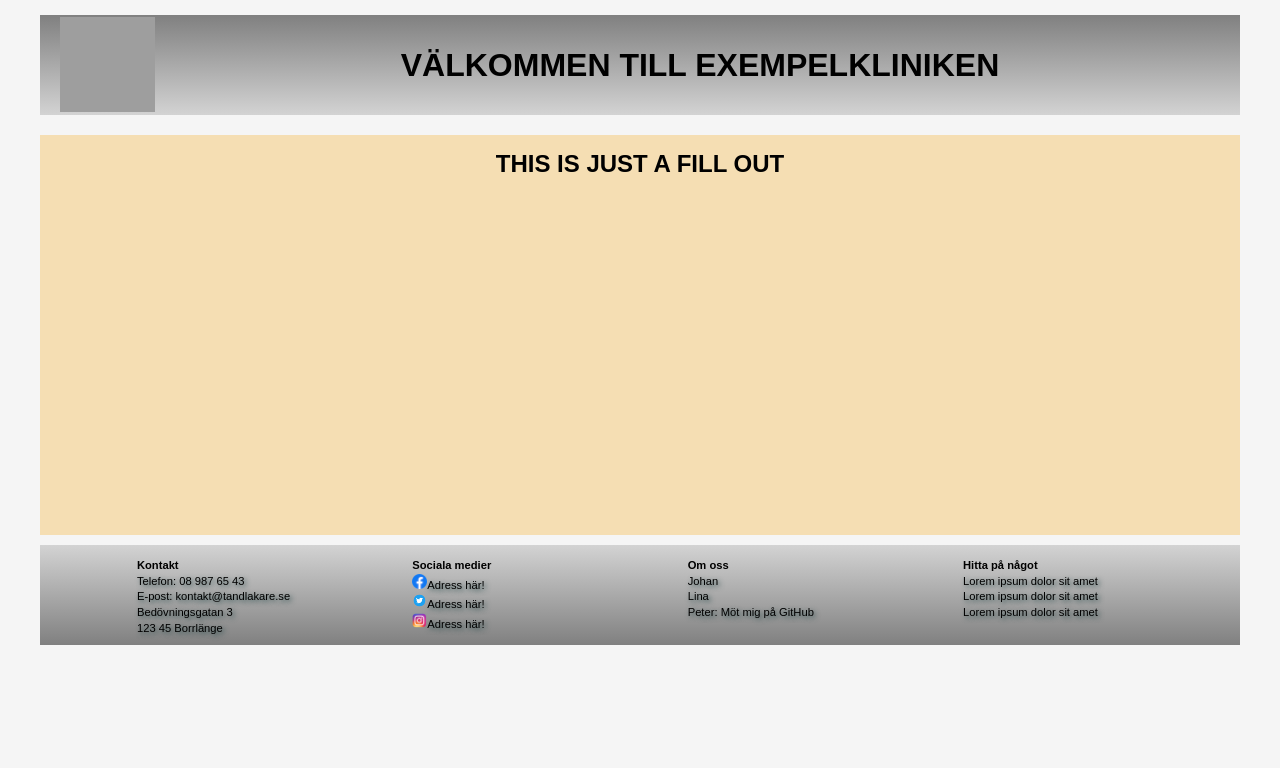
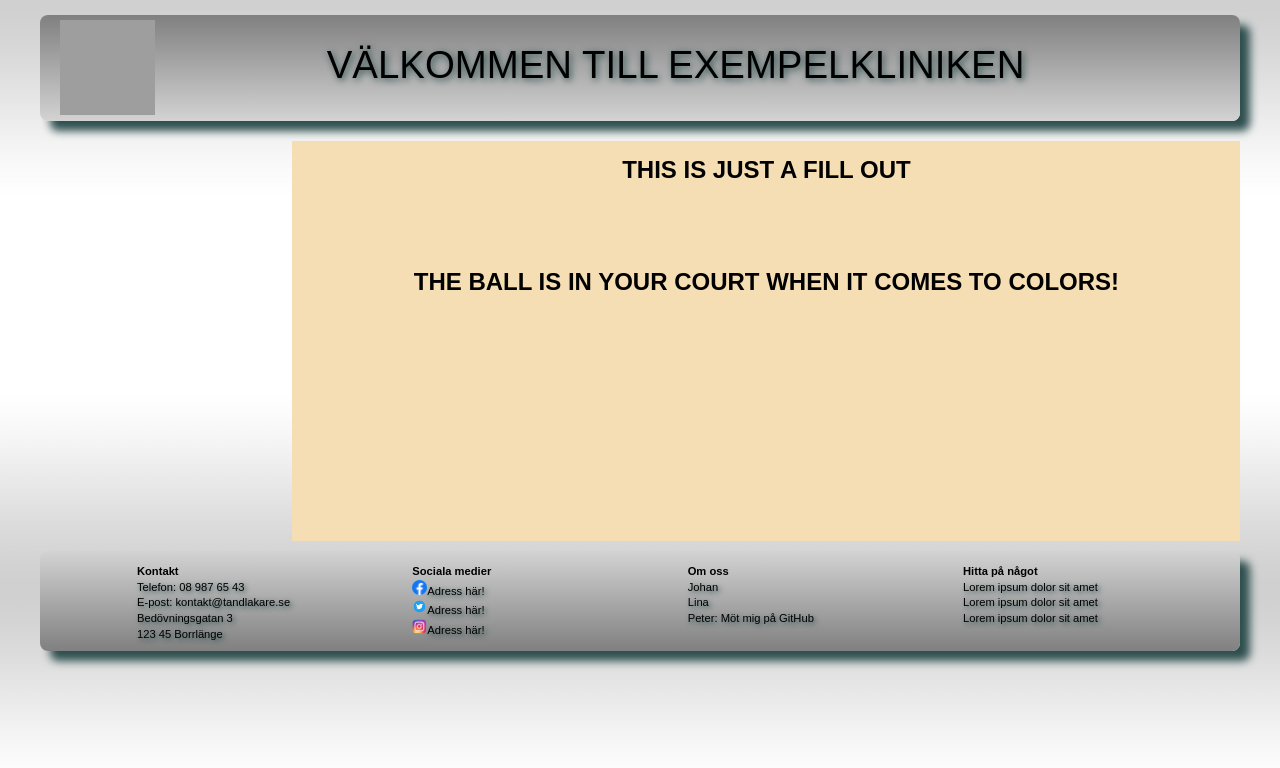
Before and after one commit to PeterMikkola/First-Lab, a PHP site: page / in a window 1280 px wide. Shown: the top 768 px of the page. Run offline with PHP 8.4, Linux system fonts and the light colour scheme; grey boxes are pictures that could not be loaded.

Commit message:
First-Lab

```diff
--- /dev/null
+++ b/Lab 1/headanimation.css
@@ -0,0 +1,46 @@
+.animation-box {
+  width: 70%;
+  height: 300px;
+  /*background-color: blue; Uncheck to see borders of class*/
+  margin-top: 70px;
+  overflow: hidden;
+  position: relative;
+}
+
+.animation-container {
+  width: 1000rem;
+  height: 30rem;
+}
+
+@keyframes topFadeOut {
+  0% {
+    position: absolute;
+    top: 10rem;
+    opacity: 0;
+  }
+
+  75% {
+    position: absolute;
+    top: 25%;
+    opacity: 2;
+  }
+
+  100% {
+    opacity: 0;
+  }
+}
+
+.first-text {
+    font-size: 2.4rem;
+    position: absolute;
+    text-transform: uppercase;
+       text-align: center;
+       text-shadow: 2px 2px 7px darkslategray;
+       left: 2.5rem;
+       font-weight: 500;
+    top: 30%;
+    opacity: 100;
+    animation-name: topFadeOut;
+    animation-duration: 5s;
+    color: black;
+}
--- a/Lab 1/headstyle.css
+++ b/Lab 1/headstyle.css
@@ -2,15 +2,19 @@
   width: 100%;
 }
 
-body{
-    background-color: whitesmoke;
+body {
+  background-image: url(images/bg.png);
   font-family: Arial, Helvetica, sans-serif;
+  font-size: 100%;
 }
 main {
-    width: 95%;
+  width: 75%;
   height: 400px;
-    margin: 10px auto;
-    background-color:wheat;
+  margin-top: 10px;
+  margin-left: auto;
+  margin-right: 2.5%;
+
+  background-color: wheat;
 }
 
 /*.flex-container5 {
@@ -22,8 +26,7 @@
 }*/
 
 header {
-    background: linear-gradient(to bottom, grey 0%,
-    lightgrey 100%);
+  background: linear-gradient(to bottom, grey 0%, lightgrey 100%);
   display: flex;
   justify-content: space-between;
   align-items: center;
@@ -31,37 +34,35 @@
   color: black;
   padding: 5px 10px 5px;
   margin: 15px auto 0px;
-            height: 100px;
+  height: 106px;
 
-      /* Optional
+  /* Properties below is optional*/
   box-shadow: 10px 10px 8px darkslategrey;
-      border-radius: 8px; */
-
+  border-radius: 8px;
 }
 
 h1 {
   text-transform: uppercase;
   text-align: center;
+  text-shadow: 2px 2px 5px darkslategray;
 }
-
 
 h2 {
   text-transform: uppercase;
-    text-align:center;
+  text-align: center;
   padding: 15px;
 }
 
-
-.flex-item5{
+.flex-item5 {
   width: 100px;
   height: 100px;
   margin: 3px 10px 0px;
 }
 
-.flex-item6{
+.flex-item6 {
   width: 100px;
   height: 100px;
-
+  visibility: hidden;
 }
 /* Optional. This is CSS for header nav links.
 
@@ -81,7 +82,7 @@
 
 /* .fotsub is bold subhead in footer */
 .fotsub {
-        Color: black;
+  color: black;
   font-size: 1em;
   font-weight: 700;
   margin: auto;
@@ -95,12 +96,11 @@
   padding: 0px 10px;
 }
 
-
 footer {
-        background: linear-gradient(to top, grey 0%,
-        lightgrey 100%);
+  background: linear-gradient(to top, grey 0%, lightgrey 100%);
   justify-content: space-evenly;
   display: flex;
+  flex-wrap: wrap;
   font-size: 0.7em;
   height: 100px;
   width: 95%;
@@ -108,11 +108,11 @@
   margin: 10px auto;
   line-height: 1.4;
   text-align: center;
+  /* Properties below is optional*/
+  box-shadow: 10px 10px 8px darkslategrey;
+  border-radius: 8px;
+}
 
-   /* Optional
-        box-shadow: 10px 10px 8px darkslategrey;
-      border-radius: 8px; */
-}
 /* Here are flex for colums in footer. */
 * {
   box-sizing: border-box;
@@ -122,36 +122,32 @@
   justify-content: space-evenly;
 
   margin: 5px;
-    display:flex;
+  display: flex;
 }
 
 .flex-container2 {
   justify-content: space-evenly;
 
-    margin:5px;
-    display:flex;
+  margin: 5px;
+  display: flex;
   flex-direction: row;
-
 }
 
 .flex-container3 {
   justify-content: space-evenly;
 
-    margin:5px;
-    display:flex;
+  margin: 5px;
+  display: flex;
   flex-direction: row;
-
 }
 
 .flex-container4 {
   justify-content: space-evenly;
 
-    margin:5px;
-    display:flex;
+  margin: 5px;
+  display: flex;
   flex-direction: row;
-
 }
-
 
 .flex-item {
   text-align: left;
@@ -165,7 +161,6 @@
 
 /* unvisited link */
 a:link {
-
   color: black;
   text-decoration: none;
   text-shadow: 2px 2px 5px darkslategray;
@@ -174,7 +169,6 @@
 /* visited link */
 a:visited {
   color: rgb(68, 0, 255);
-
 }
 
 /* mouse over link */
--- a/Lab 1/index.html
+++ b/Lab 1/index.html
@@ -5,7 +5,8 @@
     <meta http-equiv="X-UA-Compatible" content="IE=edge">
     <meta name="viewport" content="width=device-width, initial-scale=1.0">
     <link rel="stylesheet" href="headstyle.css">
-    <title>Header and Footer</title>
+    <link rel="stylesheet" href="headanimation.css">
+     <title>Header and Footer</title>
 </head>
 <body>
     <header>
@@ -13,23 +14,20 @@
         <div class="flex-item5">
                 <img src="images/dentist_logo.png" width="95" height="95" alt="Logo">
                 </div>
-                <h1>välkommen till exempelkliniken</h1>
-                <div class="flex-items6">
-                    </div>
-                <!--This is optional. Nav with links-->
-       <!--  <ul class="nav">
-        <li><a href="#">Tandläkare</a></li>
-        <li><a href="#about">Specialist tandläkare</a></li>
-        <li><a href="#clients">Tandhygienist</a></li>
-        <li><a href="#contact">Kontakt</a></li>
-      </ul>   -->
+                <section class="animation-box"> <!-- remove this section to delete animation -->
+                 <div class="first-text">välkommen till exempelkliniken</div>
+                  </section>
+                  <!-- optional  <h1>välkommen till exempelkliniken</h1> -->
+                <div class="flex-items6"> <!-- hidden tag to center header text-->
+                    <img src="">
+                </div>
 
 </header>
 
 <main>
 <h2>
-This is just a fill out
-</h2>
+This is just a fill out  <br><br><br><br>
+The ball is in your court when it comes to colors!</h2>
 </main>
 
 
--- a/Wikipedia/style2.css
+++ b/Wikipedia/style2.css
@@ -19,6 +19,8 @@
     color: black;
     border: rgb(156, 154, 154) solid 0.5px;
 }
+
+
 ol {
   padding: 3px 15px 3px 15px;
 
```
Also changed, not shown: Wikipedia/Fading text.css (added, +180 -0 lines), Wikipedia/css_ol_subhead.css (added, +60 -0 lines), Lab 1/images/bg.png (added). Lines whose indentation alone changed are shown as unchanged.
